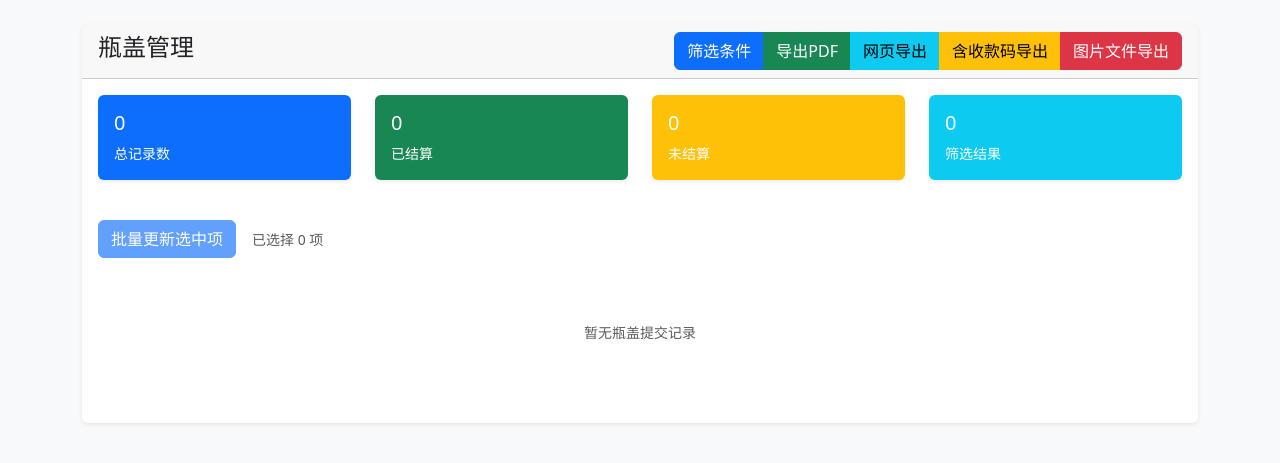
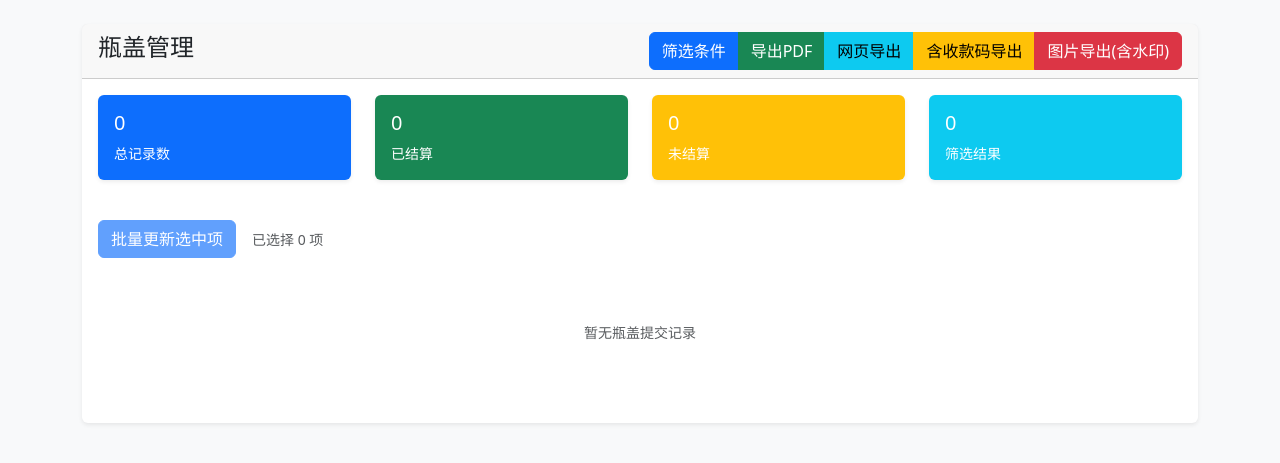
Before and after one commit to jhzhou002/card_recycle, a Django app: page /admin-bottle-caps/ in a window 1280 px wide. Shown: the part 56-519 px from the top of the page. Run offline with Django 4.2, Linux system fonts and the light colour scheme; the visitor is signed in with stand-in values (Sample User, id 1); data that the repository does not hold is empty; parts of the project's set-up code (start-up, migrations or seed data) failed here and were passed over; some libraries are stand-ins or nearby versions.

Commit message:
图片导出功能增加自动水印
- 每张导出图片右下角自动添加水印显示用户ID、记录ID和图片序号
- 水印样式：白色文字 + 半透明黑色背景，清晰可见不遮挡主要内容
- 字体大小根据图片尺寸自动调整，支持多种系统字体
- 完善错误处理：水印失败时自动使用原图，确保导出成功
- 更新统计报告，说明水印功能和使用场景
- 按钮文案改为"图片导出(含水印)"，并添加tooltip说明

解决微信聊天发送图片时无法看到文件名的问题，直接从图片上识别用户ID

🤖 Generated with [Claude Code](https://claude.ai/code)

Co-Authored-By: Claude <noreply@anthropic.com>

```diff
--- a/recycling/views.py
+++ b/recycling/views.py
@@ -967,7 +967,7 @@ def export_bottle_caps_images(request):
                         submission.admin_remark or ''
                     ])
 
-                    # 下载图片
+                    # 下载图片并添加水印
                     try:
                         # 处理URL
                         if qr_url.startswith('http'):
@@ -980,11 +980,102 @@ def export_bottle_caps_images(request):
                         # 下载图片
                         response = requests.get(download_url, timeout=30, stream=True)
                         if response.status_code == 200:
-                            with open(file_path, 'wb') as f:
+                            # 先保存原图到临时位置
+                            temp_image_path = file_path + '.temp'
+                            with open(temp_image_path, 'wb') as f:
                                 for chunk in response.iter_content(chunk_size=8192):
                                     f.write(chunk)
-                            successful_downloads += 1
-                            print(f"成功下载: {filename}")
+
+                            # 添加水印
+                            try:
+                                from PIL import Image, ImageDraw, ImageFont
+                                import io
+
+                                # 打开图片
+                                with Image.open(temp_image_path) as img:
+                                    # 转换为RGB模式（如果需要）
+                                    if img.mode in ('RGBA', 'P'):
+                                        img = img.convert('RGB')
+
+                                    # 创建绘图对象
+                                    draw = ImageDraw.Draw(img)
+
+                                    # 水印文本
+                                    watermark_text = f"用户ID: {submission.user.id} | 记录: {submission.id} | 图片: {idx}"
+
+                                    # 图片尺寸
+                                    img_width, img_height = img.size
+
+                                    # 尝试使用系统字体，如果失败则使用默认字体
+                                    try:
+                                        # 根据图片大小动态调整字体大小
+                                        font_size = max(20, min(img_width, img_height) // 25)
+                                        font = ImageFont.truetype("/usr/share/fonts/truetype/dejavu/DejaVuSans-Bold.ttf", font_size)
+                                    except:
+                                        try:
+                                            font_size = max(20, min(img_width, img_height) // 25)
+                                            font = ImageFont.truetype("arial.ttf", font_size)
+                                        except:
+                                            font = ImageFont.load_default()
+                                            font_size = 20
+
+                                    # 获取文本尺寸
+                                    try:
+                                        bbox = draw.textbbox((0, 0), watermark_text, font=font)
+                                        text_width = bbox[2] - bbox[0]
+                                        text_height = bbox[3] - bbox[1]
+                                    except:
+                                        # 兼容旧版本PIL
+                                        text_width, text_height = draw.textsize(watermark_text, font=font)
+
+                                    # 水印位置（右下角）
+                                    margin = 10
+                                    x = img_width - text_width - margin
+                                    y = img_height - text_height - margin
+
+                                    # 绘制背景矩形（半透明黑色）
+                                    padding = 5
+                                    bg_bbox = [
+                                        x - padding,
+                                        y - padding,
+                                        x + text_width + padding,
+                                        y + text_height + padding
+                                    ]
+
+                                    # 创建半透明背景
+                                    overlay = Image.new('RGBA', img.size, (0, 0, 0, 0))
+                                    overlay_draw = ImageDraw.Draw(overlay)
+                                    overlay_draw.rectangle(bg_bbox, fill=(0, 0, 0, 128))  # 半透明黑色
+
+                                    # 将背景合并到原图
+                                    img = img.convert('RGBA')
+                                    img = Image.alpha_composite(img, overlay)
+                                    img = img.convert('RGB')
+
+                                    # 重新创建绘图对象
+                                    draw = ImageDraw.Draw(img)
+
+                                    # 绘制白色文字
+                                    draw.text((x, y), watermark_text, fill=(255, 255, 255), font=font)
+
+                                    # 保存添加水印后的图片
+                                    img.save(file_path, 'JPEG', quality=95)
+
+                                # 删除临时文件
+                                os.remove(temp_image_path)
+
+                                successful_downloads += 1
+                                print(f"成功下载并添加水印: {filename}")
+
+                            except Exception as watermark_error:
+                                print(f"添加水印失败: {watermark_error}")
+                                # 如果水印失败，使用原图
+                                try:
+                                    os.rename(temp_image_path, file_path)
+                                    successful_downloads += 1
+                                    print(f"水印失败，使用原图: {filename}")
+                                except:
+                                    print(f"保存原图也失败: {filename}")
                         else:
                             print(f"下载失败: {download_url}, 状态码: {response.status_code}")
 
@@ -995,7 +1086,7 @@ def export_bottle_caps_images(request):
         # 创建统计文件
         stats_file_path = os.path.join(temp_dir, 'export_summary.txt')
         with open(stats_file_path, 'w', encoding='utf-8') as f:
-            f.write(f"瓶盖图片导出统计报告\n")
+            f.write(f"瓶盖图片导出统计报告（含水印版）\n")
             f.write(f"=" * 50 + "\n")
             f.write(f"导出时间: {datetime.now().strftime('%Y-%m-%d %H:%M:%S')}\n")
             f.write(f"总记录数: {submissions.count()}\n")
@@ -1003,6 +1094,12 @@ def export_bottle_caps_images(request):
             f.write(f"成功下载: {successful_downloads}\n")
             f.write(f"失败数量: {total_images - successful_downloads}\n")
             f.write(f"成功率: {(successful_downloads / total_images * 100):.1f}%\n\n")
+
+            f.write(f"水印功能说明：\n")
+            f.write(f"- 每张图片右下角自动添加水印\n")
+            f.write(f"- 水印内容：用户ID | 记录ID | 图片序号\n")
+            f.write(f"- 适用场景：微信聊天发送时可直接看到用户信息\n")
+            f.write(f"- 水印样式：白色文字 + 半透明黑色背景\n\n")
 
             if date_from:
                 f.write(f"开始时间: {date_from}\n")
--- a/templates/recycling/admin_bottle_caps.html
+++ b/templates/recycling/admin_bottle_caps.html
@@ -25,8 +25,8 @@
                         <i class="fas fa-credit-card"></i> 含收款码导出
                     </a>
                     <a href="{% url 'export_bottle_caps_images' %}{% if request.GET %}?{{ request.GET.urlencode }}{% endif %}"
-                       class="btn btn-danger" target="_blank">
-                        <i class="fas fa-download"></i> 图片文件导出
+                       class="btn btn-danger" target="_blank" title="每张图片自动添加用户ID水印，适合微信发送">
+                        <i class="fas fa-download"></i> 图片导出(含水印)
                     </a>
                 </div>
             </div>
```
